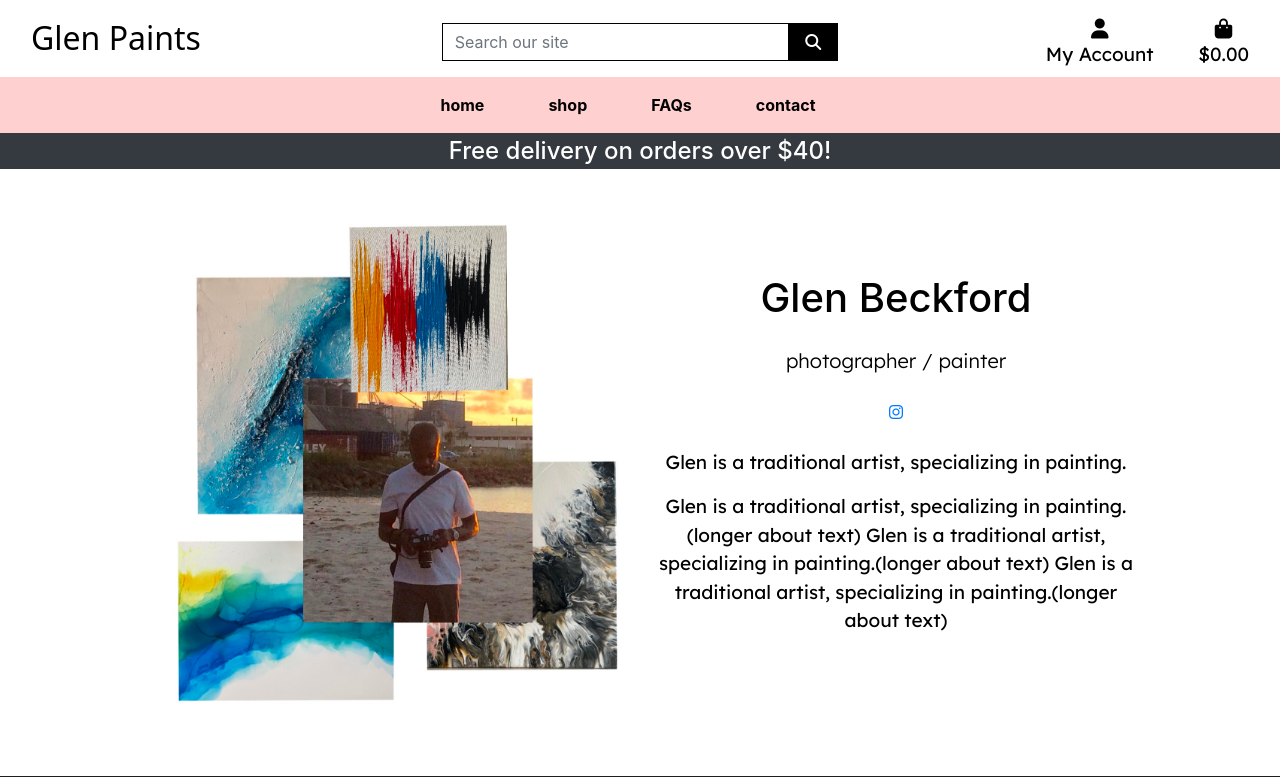
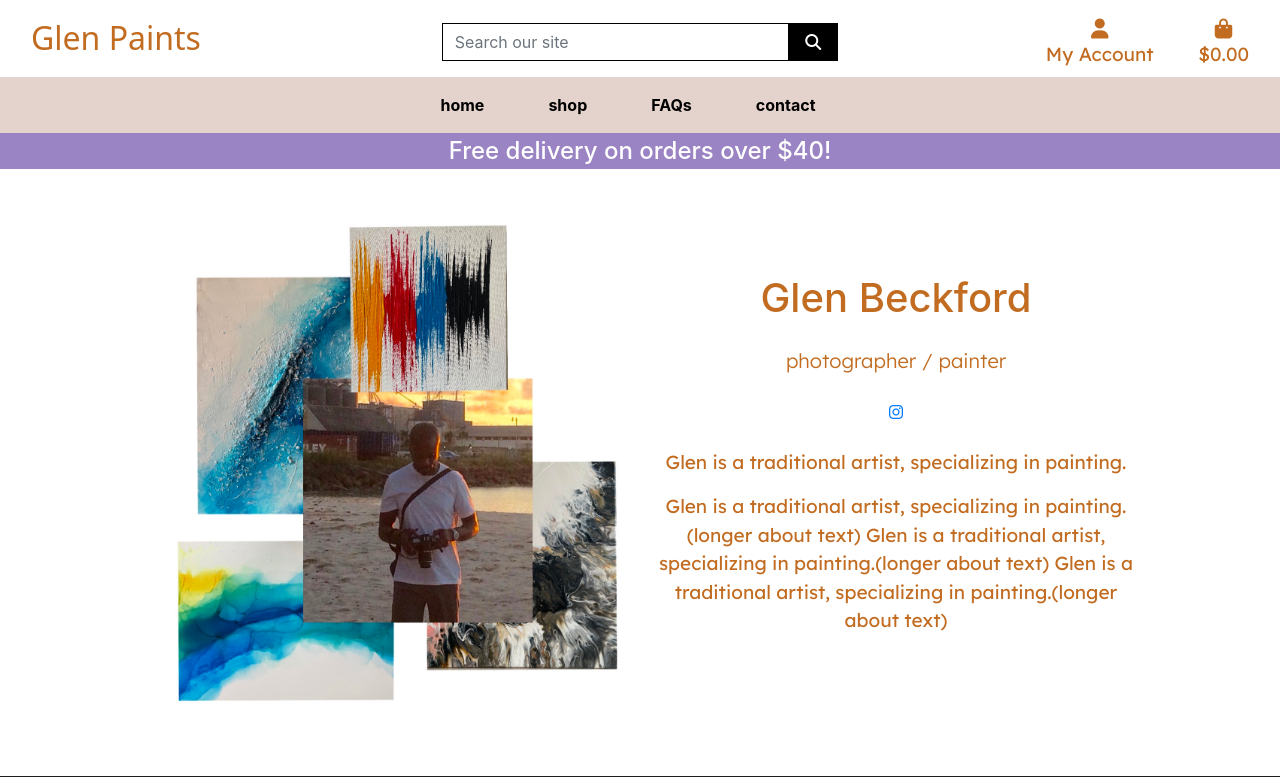
Before and after one commit to CassJBeckford/Glen_paints_MP4, a Django app: page / in a window 1280 px wide. Shown: the top 777 px of the page. Run offline with Django 3.2, Linux system fonts and the light colour scheme; parts of the project's set-up code (start-up, migrations or seed data) failed here and were passed over; some libraries are stand-ins or nearby versions; some web fonts are replaced.

Commit message:
stylenav and footer colors

```diff
--- a/static/css/base.css
+++ b/static/css/base.css
@@ -25,6 +25,14 @@
 p {
     font-family: Lexend Deca;
     font-size: 19px;
+}
+
+.navbar {
+    background-color: #E4D2CC;
+}
+
+.threshold-banner {
+    background-color: #9B84C3;
 }
 
 .head-text {
@@ -80,6 +88,10 @@
 
 .pink {
     background-color: rgb(255, 208, 208);
+}
+
+.orange {
+    color: #C26C21;
 }
 
 .overlay {
@@ -183,8 +195,7 @@
 /* -------------------------------- Media Queries */
 
 .footer {
-    background-color: #f8f9fa;
-
+    background-color: #F3F1F0;
     border-top: 3px dashed #000;
 }
 
--- a/templates/base.html
+++ b/templates/base.html
@@ -46,7 +46,7 @@
       <div id="topnav" class="row bg-white pt-lg-2 d-none d-lg-flex">
         <div class="col-12 col-lg-4 my-auto py-1 py-lg-0 text-center text-lg-left">
           <a href="{% url 'home' %}" class="nav-link main-logo-link">
-            <h2 class="rubik-glitch-regular">Glen Paints</h2>
+            <h2 class="rubik-glitch-regular orange">Glen Paints</h2>
           </a>
         </div>
         <div class="col-12 col-lg-4 my-auto py-1 py-lg-0 text-center text-lg-left">
@@ -69,7 +69,7 @@
             <li class="list-inline-item dropdown">
               <a class="text-black nav-link" href="#" id="user-options" data-toggle="dropdown" aria-haspopup="true"
                 aria-expanded="false">
-                <div class="text-center">
+                <div class="text-center orange">
                   <div><i class="fas fa-user fa-lg"></i></div>
                   <p class="my-0">My Account</p>
                 </div>
@@ -90,8 +90,8 @@
             <li class="list-inline-item">
               <a class="{% if grand_total %}text-info font-weight-bold{% else %}text-black{% endif %} nav-link" href="{% url 'view_bag' %}">
                 <div class="text-center">
-                  <div><i class="fas fa-shopping-bag fa-lg"></i></div>
-                  <p class="my-0">
+                  <div class="orange"><i class="fas fa-shopping-bag fa-lg"></i></div>
+                  <p class="my-0 orange">
                     {% if grand_total %}
                       ${{ grand_total|floatformat:2 }}
                     {% else %}
@@ -105,7 +105,7 @@
         </div>
       </div>
       <div class="row bg-white">
-        <nav class="navbar navbar-expand-lg navbar-light w-100 pink">
+        <nav class="navbar navbar-expand-lg navbar-light w-100">
           <button class="navbar-toggler" type="button" data-toggle="collapse" data-target="#main-nav"
             aria-controls="main-nav" aria-expanded="false" aria-label="Toggle navigation">
             <span class="navbar-toggler-icon"></span>
@@ -115,7 +115,7 @@
         </nav>
       </div>
       <div id="delivery-banner" class="row text-center text-white">
-        <div class="col bg-dark">
+        <div class="col threshold-banner">
           <h4 class="my-1">Free delivery on orders over ${{ free_delivery_threshold }}!</h4>
         </div>
       </div>
@@ -160,13 +160,13 @@
             <div class="row">
                 <div class="col">
                   <a href="{% url 'home' %}" class="nav-link main-logo-link">
-                    <h2 class="rubik-glitch-regular">Glen Paints</h2>
+                    <h2 class="rubik-glitch-regular orange">Glen Paints</h2>
                   </a>
                 </div>
             </div>
             <div class="row mt-2">
                 <div class="col text-center">
-                    <ul class="footer-links list-inline">
+                    <ul class="footer-links list-inline orange">
                         <li class="list-inline-item"><strong>quick links:</strong></li>
                         <li class="list-inline-item"><a href="">shop</a></li>
                         <li class="list-inline-item"><a href="">FAQs</a></li>
@@ -175,7 +175,7 @@
                 </div>
             </div>
             <div class="row mt-2">
-                <div class="col text-center">
+                <div class="col text-center orange">
                     <p>webdevelopment by cass beckford
                         <a href="" target="_blank" aria-label="GitHub"><i class="fab fa-github"></i></a>
                         <a href="" target="_blank" aria-label="LinkedIn"><i class="fab fa-linkedin"></i></a>
```
